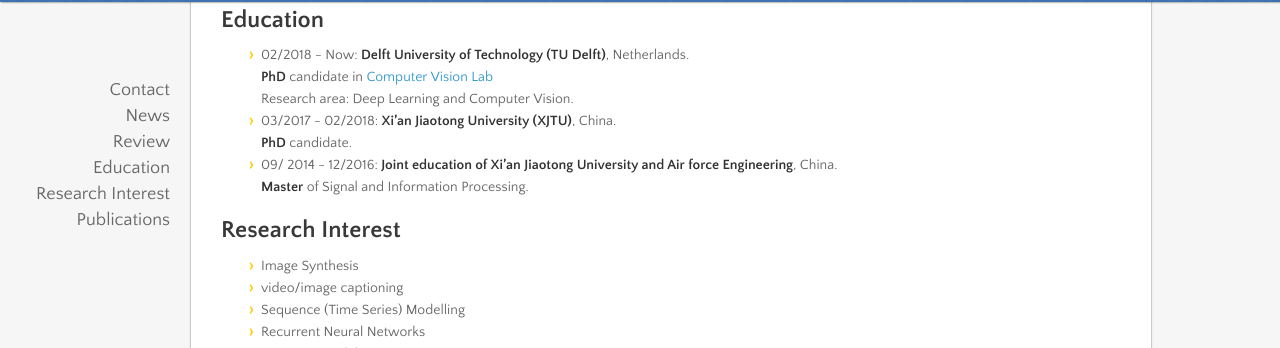
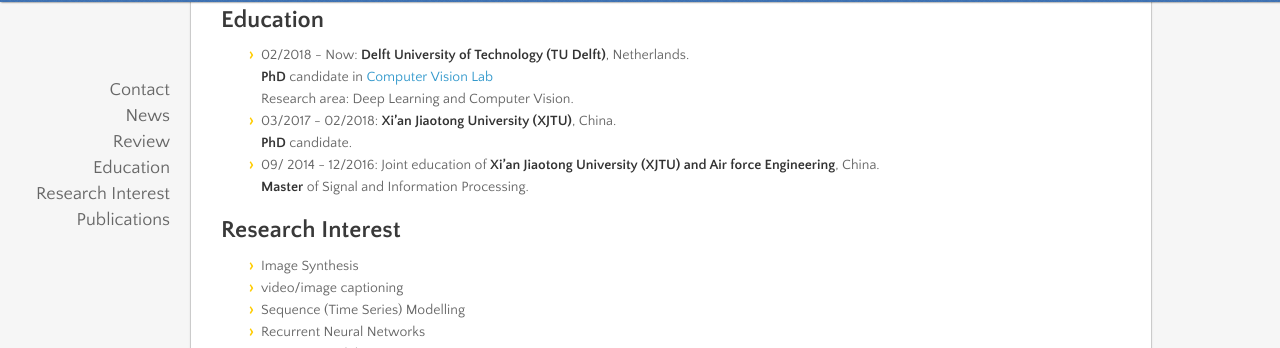
Before and after one commit to liyunqianggyn/liyunqianggyn.github.io, a Jekyll site: the page built from index.md, in a window 1280 px wide and 900 px high, scrolled down 879 px. Shown: the part 103-451 px from the top of the window. Built offline with Jekyll 4.4.1, drawn with Linux system fonts in a browser that asks for light colours; nearby versions of some CDN libraries; our own code applies the rules of GitHub Pages for plain Markdown files.

Commit message:
Update index.md

```diff
--- a/index.md
+++ b/index.md
@@ -32,7 +32,7 @@ Delft University of Technology
   Research area: Deep Learning and Computer Vision.
 * 03/2017 - 02/2018: __Xi’an Jiaotong University (XJTU)__, China. <br/>
   __PhD__ candidate.
-* 09/ 2014 - 12/2016: __Joint education of Xi’an Jiaotong University and Air force Engineering__, China.
+* 09/ 2014 - 12/2016: Joint education of __Xi’an Jiaotong University (XJTU) and Air force Engineering__, China.
   __Master__ of Signal and Information Processing.
 
 <!-- ## Experience
```
